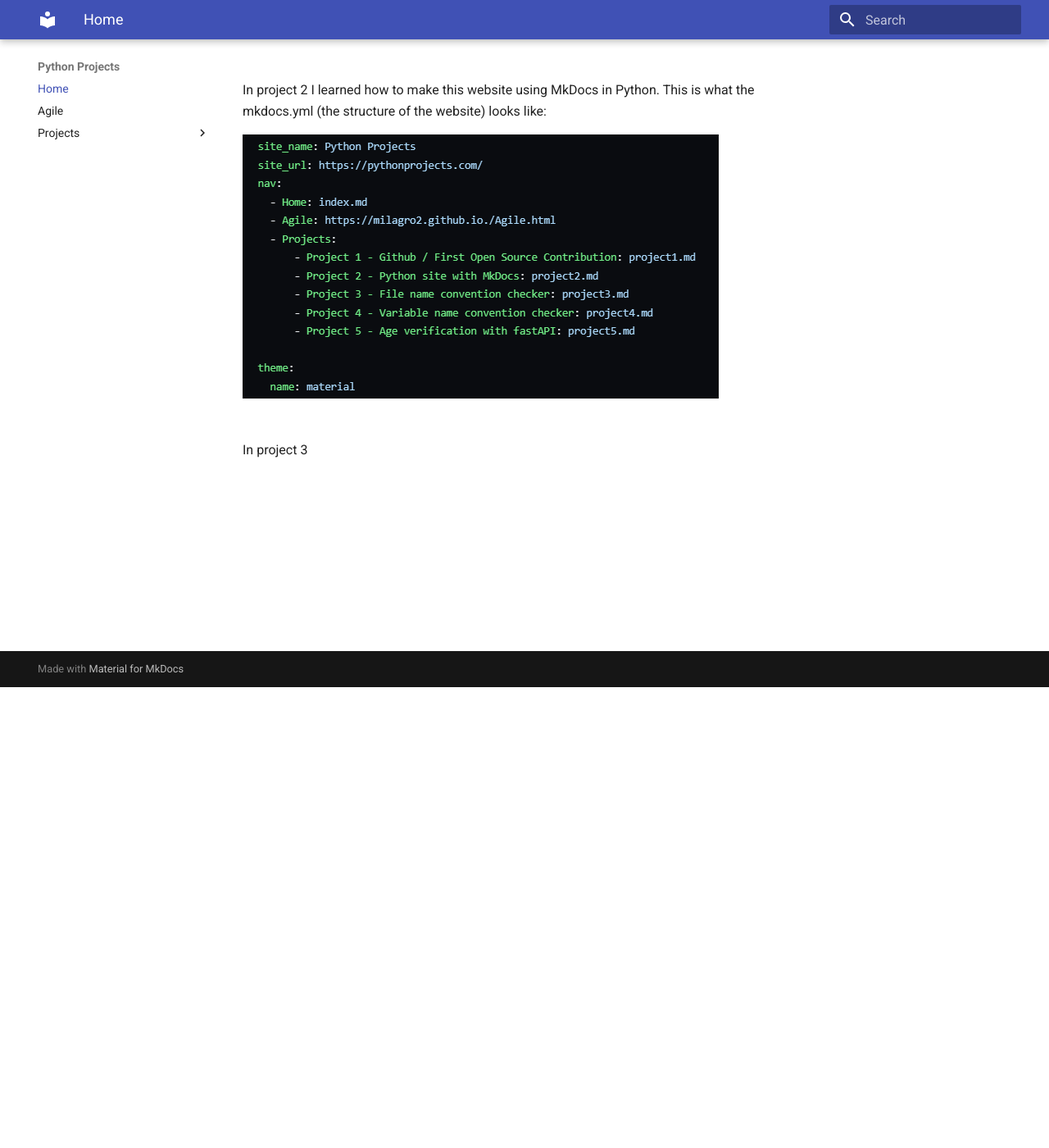
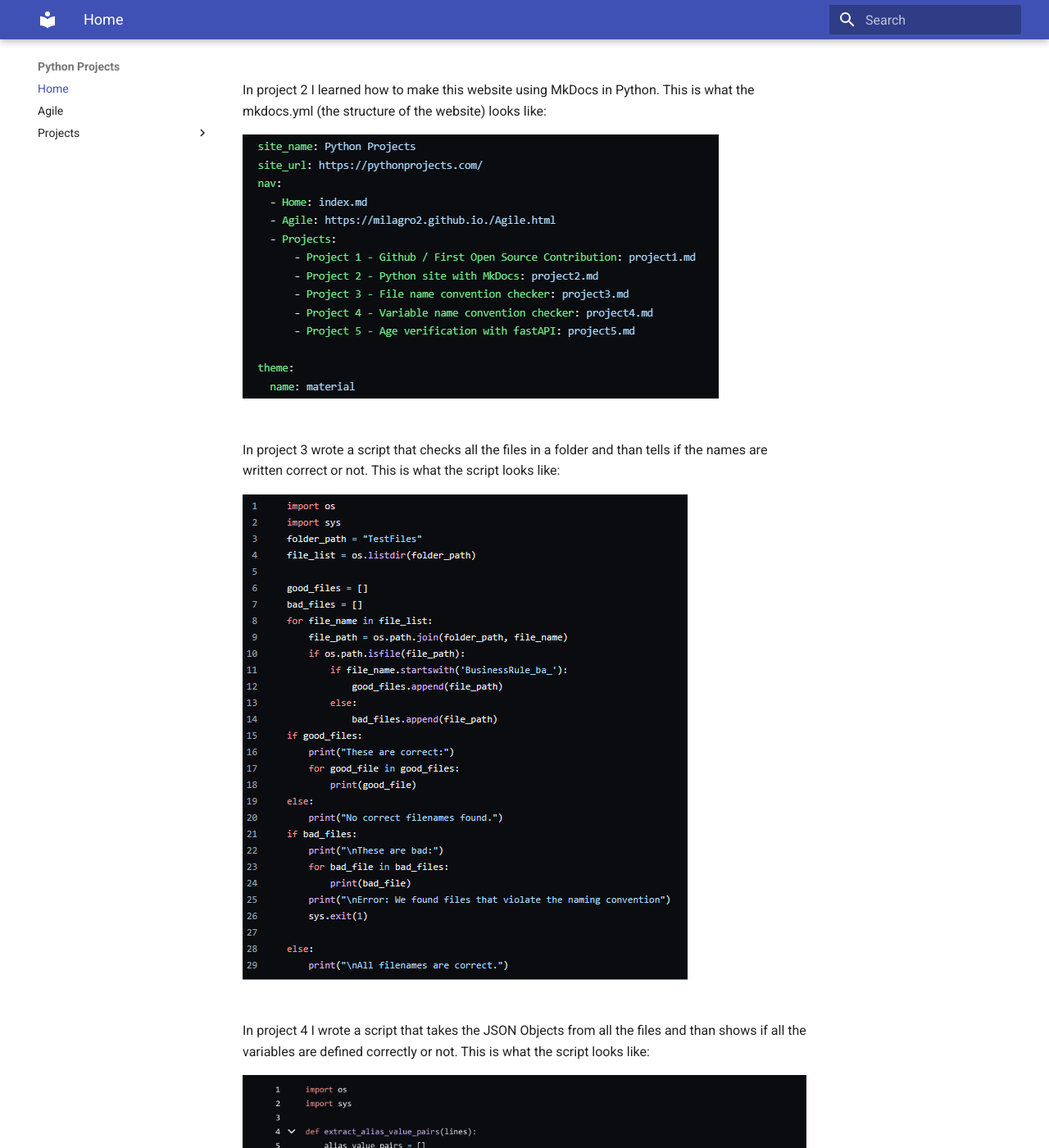
Before and after one commit to milagro2/pythonsite, an MkDocs documentation site: the page built from docs/index.md, in a window 1280 px wide and 1400 px high, scrolled down 562 px. Shown: the whole window at 82% size. Built offline with MkDocs 1.6.1 and Material for MkDocs 9.7.7, drawn with Linux system fonts in a browser that asks for light colours.

Commit message:
Update index.md

```diff
--- a/docs/index.md
+++ b/docs/index.md
@@ -15,4 +15,15 @@ In project 2 I learned how to make this website using MkDocs in Python. This is
 ![MkDocs](img/proj2.png)
 
 <br>
-In project 3
+In project 3 wrote a script that checks all the files in a folder and than tells if the names are written correct or not. This is what the script looks like:
+<br>
+
+![Filenamechecker](img/NameCheckCode.png)
+
+<br>
+In project 4 I wrote a script that takes the JSON Objects from all the files and than shows if all the variables are defined correctly or not. This is what the script looks like:
+<br>
+
+![variablechecker](img/variache1.png)
+
+<br>
```
